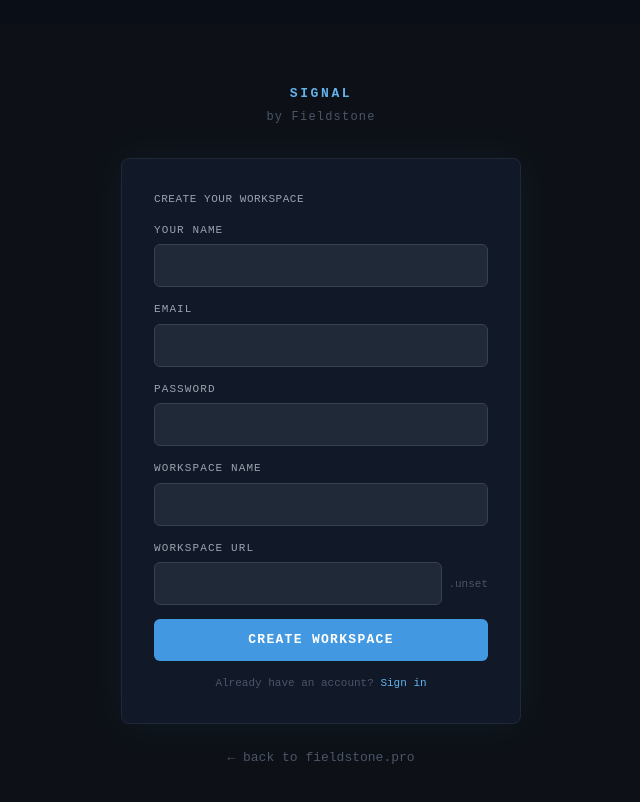
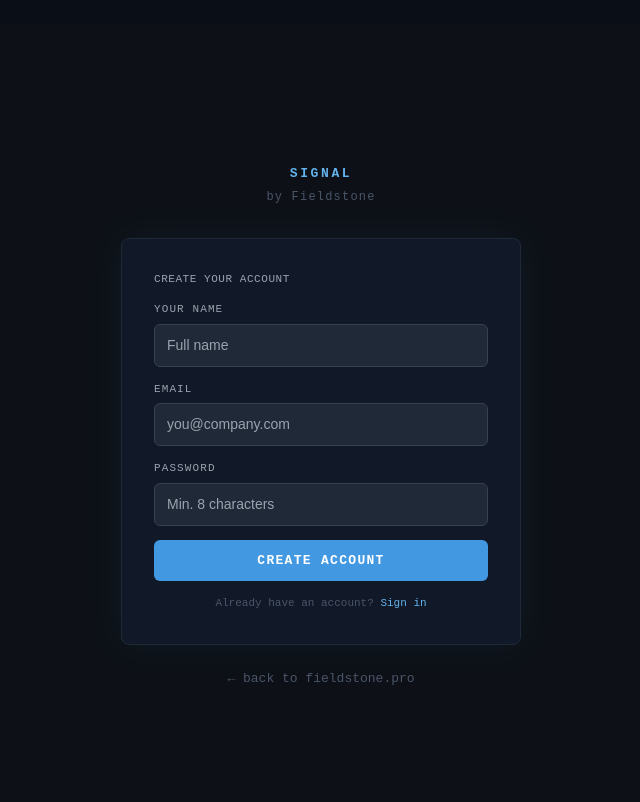
Before and after one commit to scottatgit/fieldstoneFront, a Next.js app: page /signup in a window 1280 px wide. Shown: the top 802 px of the page, without its empty margins (319-959 px from the left). Built offline with nearby package versions, Linux system fonts and the light colour scheme; no server answers.

Commit message:
feat: simplify signup to account-only, workspace created in onboarding

```diff
--- a/src/app/signup/page.tsx
+++ b/src/app/signup/page.tsx
@@ -1,34 +1,24 @@
-/* eslint-disable @typescript-eslint/no-unused-vars, react-hooks/exhaustive-deps */
+/* eslint-disable @typescript-eslint/no-unused-vars */
 'use client';
 
 import { useState, FormEvent } from 'react';
-import { useRouter } from 'next/navigation';
 import Link from 'next/link';
 import { clearUserCache } from '@/lib/useUser';
 
-const BASE_DOMAIN   = process.env.NEXT_PUBLIC_BASE_DOMAIN   || 'fieldstone.pro';
-const SIGNAL_DOMAIN = process.env.NEXT_PUBLIC_SIGNAL_DOMAIN || ('signal.' + BASE_DOMAIN);
+const SIGNAL_DOMAIN = process.env.NEXT_PUBLIC_SIGNAL_DOMAIN || 'signal.fieldstone.pro';
 
 export default function SignUpPage() {
-  const router = useRouter();
-  const [form, setForm] = useState({ email: '', password: '', name: '', tenant_name: '', subdomain: '' });
+  const [form, setForm] = useState({ email: '', password: '', name: '' });
   const [error, setError]   = useState('');
   const [loading, setLoading] = useState(false);
 
   const set = (k: string) => (e: React.ChangeEvent<HTMLInputElement>) =>
     setForm(f => ({ ...f, [k]: e.target.value }));
 
-  // Auto-derive subdomain from tenant name
-  const handleTenantName = (e: React.ChangeEvent<HTMLInputElement>) => {
-    const val = e.target.value;
-    const slug = val.toLowerCase().replace(/[^a-z0-9-]/g, '-').replace(/-+/g, '-').replace(/^-|-$/g, '').slice(0, 40);
-    setForm(f => ({ ...f, tenant_name: val, subdomain: slug }));
-  };
-
   async function handleSubmit(e: FormEvent) {
     e.preventDefault();
     setError('');
-    if (form.subdomain.length < 2) { setError('Subdomain must be at least 2 characters.'); return; }
+    if (form.password.length < 8) { setError('Password must be at least 8 characters.'); return; }
     setLoading(true);
     try {
       const res = await fetch('/api/auth/signup', {
@@ -40,16 +30,14 @@ export default function SignUpPage() {
       const data = await res.json();
       if (!res.ok) {
         const msgs: Record<string, string> = {
-          subdomain_taken: 'That subdomain is already taken. Try another.',
           email_taken: 'An account with that email already exists.',
-          invalid_subdomain: 'Subdomain can only contain lowercase letters, numbers, and hyphens.',
         };
         setError(msgs[data.detail] || data.detail || 'Signup failed. Please try again.');
         return;
       }
       clearUserCache();
-      const proto = window.location.protocol;
-      window.location.href = `${proto}//${data.slug}.${SIGNAL_DOMAIN}/pm/onboarding`;
+      // Always go to onboarding — workspace is set up there
+      window.location.href = `https://${SIGNAL_DOMAIN}/pm/onboarding`;
     } catch {
       setError('Network error. Please check your connection.');
     } finally {
@@ -86,26 +74,16 @@ export default function SignUpPage() {
         boxShadow: '0 0 40px rgba(99,179,237,0.06)',
         display: 'flex', flexDirection: 'column', gap: '14px',
       }}>
-        <p style={{ color: '#9ca3af', fontFamily: 'monospace', fontSize: '11px', margin: 0, letterSpacing: '0.05em' }}>CREATE YOUR WORKSPACE</p>
-        <div><label style={labelStyle}>YOUR NAME</label><input required style={inputStyle} value={form.name} onChange={set('name')} /></div>
-        <div><label style={labelStyle}>EMAIL</label><input type="email" required autoComplete="email" style={inputStyle} value={form.email} onChange={set('email')} /></div>
-        <div><label style={labelStyle}>PASSWORD</label><input type="password" required autoComplete="new-password" style={inputStyle} value={form.password} onChange={set('password')} /></div>
-        <div><label style={labelStyle}>WORKSPACE NAME</label><input required style={inputStyle} value={form.tenant_name} onChange={handleTenantName} /></div>
-        <div>
-          <label style={labelStyle}>WORKSPACE URL</label>
-          <div style={{ display: 'flex', alignItems: 'center', gap: '6px' }}>
-            <input required style={{ ...inputStyle, flex: 1 }} value={form.subdomain}
-              onChange={e => setForm(f => ({ ...f, subdomain: e.target.value.toLowerCase().replace(/[^a-z0-9-]/g, '') }))}
-              pattern="[a-z0-9-]{2,40}" />
-            <span style={{ color: '#4a5568', fontSize: '11px', fontFamily: 'monospace', whiteSpace: 'nowrap' }}>.{SIGNAL_DOMAIN}</span>
-          </div>
-        </div>
+        <p style={{ color: '#9ca3af', fontFamily: 'monospace', fontSize: '11px', margin: 0, letterSpacing: '0.05em' }}>CREATE YOUR ACCOUNT</p>
+        <div><label style={labelStyle}>YOUR NAME</label><input required style={inputStyle} value={form.name} onChange={set('name')} placeholder="Full name" /></div>
+        <div><label style={labelStyle}>EMAIL</label><input type="email" required autoComplete="email" style={inputStyle} value={form.email} onChange={set('email')} placeholder="you@company.com" /></div>
+        <div><label style={labelStyle}>PASSWORD</label><input type="password" required autoComplete="new-password" minLength={8} style={inputStyle} value={form.password} onChange={set('password')} placeholder="Min. 8 characters" /></div>
         {error && <p style={{ color: '#fc8181', fontSize: '12px', fontFamily: 'monospace', margin: 0 }}>{error}</p>}
         <button type="submit" disabled={loading} style={{
           background: loading ? '#2d3748' : '#4299e1', color: '#fff', border: 'none',
           borderRadius: '6px', padding: '11px', fontSize: '13px', fontFamily: 'monospace',
           fontWeight: '700', letterSpacing: '0.1em', cursor: loading ? 'not-allowed' : 'pointer',
-        }}>{loading ? 'CREATING...' : 'CREATE WORKSPACE'}</button>
+        }}>{loading ? 'CREATING ACCOUNT...' : 'CREATE ACCOUNT'}</button>
         <p style={{ textAlign: 'center', color: '#4a5568', fontSize: '11px', fontFamily: 'monospace', margin: 0 }}>
           Already have an account? <Link href="/login" style={{ color: '#63B3ED', textDecoration: 'none' }}>Sign in</Link>
         </p>
```
